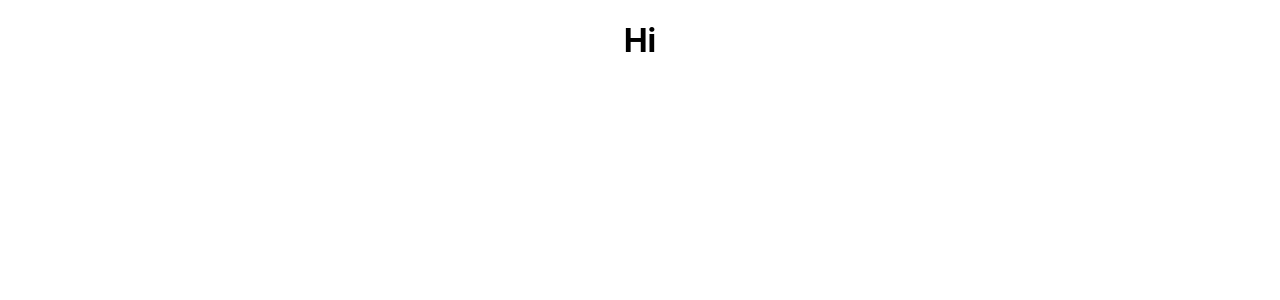
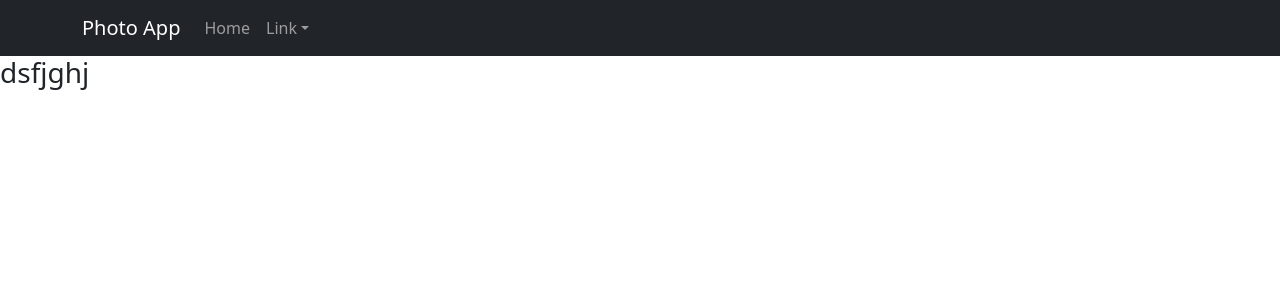
Before and after one commit to Mesi14/react-photo-app, a React (Create React App) app: page / in a window 1280 px wide. Shown: the top 300 px of the page. Built offline with nearby package versions, Linux system fonts and the light colour scheme.

Commit message:
:sparkles: add navbar with basic elements to be changed

```diff
--- a/package.json
+++ b/package.json
@@ -3,8 +3,10 @@
   "version": "0.1.0",
   "private": true,
   "dependencies": {
+    "bootstrap": "^5.3.3",
     "cra-template": "1.2.0",
     "react": "^19.0.0",
+    "react-bootstrap": "^2.10.9",
     "react-dom": "^19.0.0",
     "react-router": "^7.1.5",
     "react-scripts": "5.0.1"
--- a/src/App.js
+++ /dev/null
@@ -1,13 +0,0 @@
-import './App.css';
-import { Outlet } from "react-router";
-
-function App() {
-  return (
-    <div className="App">
-      <h1>Hi</h1>
-      <Outlet />
-    </div>
-  );
-}
-
-export default App;
--- /dev/null
+++ b/src/components/App.js
@@ -0,0 +1,29 @@
+import '../styles/App.css';
+import { Outlet } from "react-router";
+import Container from 'react-bootstrap/Container';
+import Nav from 'react-bootstrap/Nav';
+import Navbar from 'react-bootstrap/Navbar';
+import NavDropdown from 'react-bootstrap/NavDropdown';
+
+function App() {
+  return (
+    <div className="App">
+      <Navbar bg="dark" data-bs-theme="dark">
+        <Container>
+          <Navbar.Brand href="#home">Photo App</Navbar.Brand>
+          <Nav className="me-auto">
+            <Nav.Link href="/">Home</Nav.Link>
+            <NavDropdown title="Link" id="navbarScrollingDropdown">
+              <NavDropdown.Item href="#action3">Action</NavDropdown.Item>
+              <NavDropdown.Item href="#action4">Another</NavDropdown.Item>
+              <NavDropdown.Item href="#action5">Something</NavDropdown.Item>
+            </NavDropdown>
+          </Nav>
+        </Container>
+      </Navbar>
+      <Outlet />
+    </div>
+  );
+}
+
+export default App;
--- a/src/Details.js
+++ b/src/components/Details.js
@@ -1,3 +1,5 @@
+import "../styles/Details.css"
+
 function Details() {
   return (
     <div className="details">
--- /dev/null
+++ b/src/components/Photos.js
@@ -0,0 +1,9 @@
+const Photos = () => {
+ return (
+  <div className="photos">
+    <h3>dsfjghj </h3>
+  </div>
+);
+}
+
+export default Photos;
--- a/src/index.css
+++ /dev/null
@@ -1,13 +0,0 @@
-body {
-  margin: 0;
-  font-family: -apple-system, BlinkMacSystemFont, 'Segoe UI', 'Roboto', 'Oxygen',
-    'Ubuntu', 'Cantarell', 'Fira Sans', 'Droid Sans', 'Helvetica Neue',
-    sans-serif;
-  -webkit-font-smoothing: antialiased;
-  -moz-osx-font-smoothing: grayscale;
-}
-
-code {
-  font-family: source-code-pro, Menlo, Monaco, Consolas, 'Courier New',
-    monospace;
-}
--- a/src/index.js
+++ b/src/index.js
@@ -1,16 +1,19 @@
 import React from 'react';
 import ReactDOM from 'react-dom/client';
-import './index.css';
-import App from './App';
-import Details from './Details';
+import './';
+import App from './components/App';
+import Details from './components/Details';
+import Photos from './components/Photos';
 import { BrowserRouter, Routes, Route } from "react-router";
 import reportWebVitals from './reportWebVitals';
+import 'bootstrap/dist/css/bootstrap.min.css';
 
 const root = ReactDOM.createRoot(document.getElementById('root'));
 root.render(
   <BrowserRouter>
     <Routes>
       <Route path="/" element={<App />}>
+        <Route path="/" element={<Photos />} />
         <Route path="/details/:photoId" element={<Details />} />
       </Route>
     </Routes>
--- a/src/App.css
+++ b/src/styles/App.css
@@ -1,11 +1,7 @@
 .App {
-  text-align: center;
+  text-align: left;
 }
 
-.App-logo {
-  height: 40vmin;
-  pointer-events: none;
-}
 
 @media (prefers-reduced-motion: no-preference) {
   .App-logo {
@@ -23,16 +19,3 @@
   font-size: calc(10px + 2vmin);
   color: white;
 }
-
-.App-link {
-  color: #61dafb;
-}
-
-@keyframes App-logo-spin {
-  from {
-    transform: rotate(0deg);
-  }
-  to {
-    transform: rotate(360deg);
-  }
-}
```
Also changed, not shown: src/styles/Details.css (added), src/styles/index.css (added), 1 other file (tests, documents, lock files or other folders).
